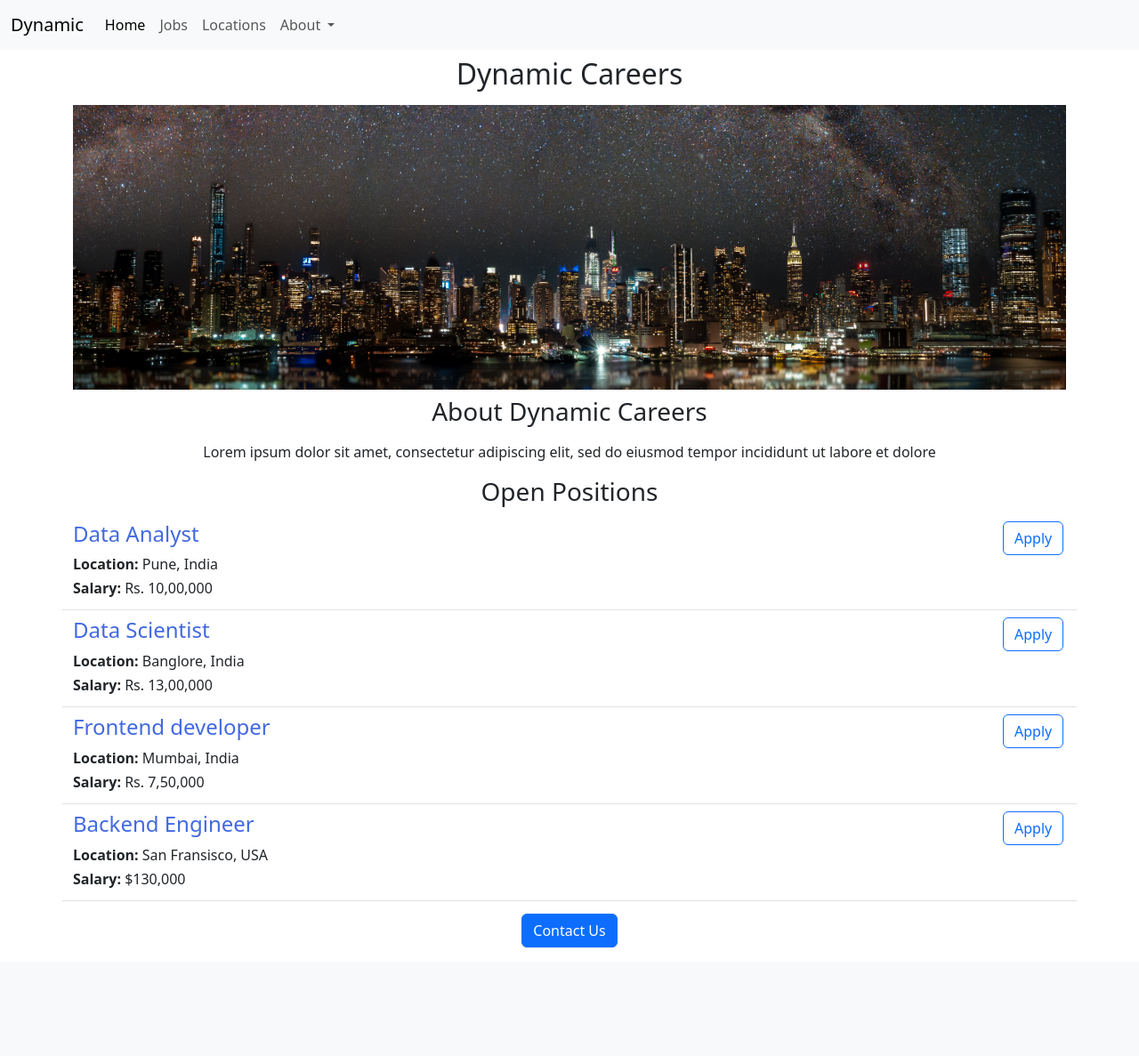
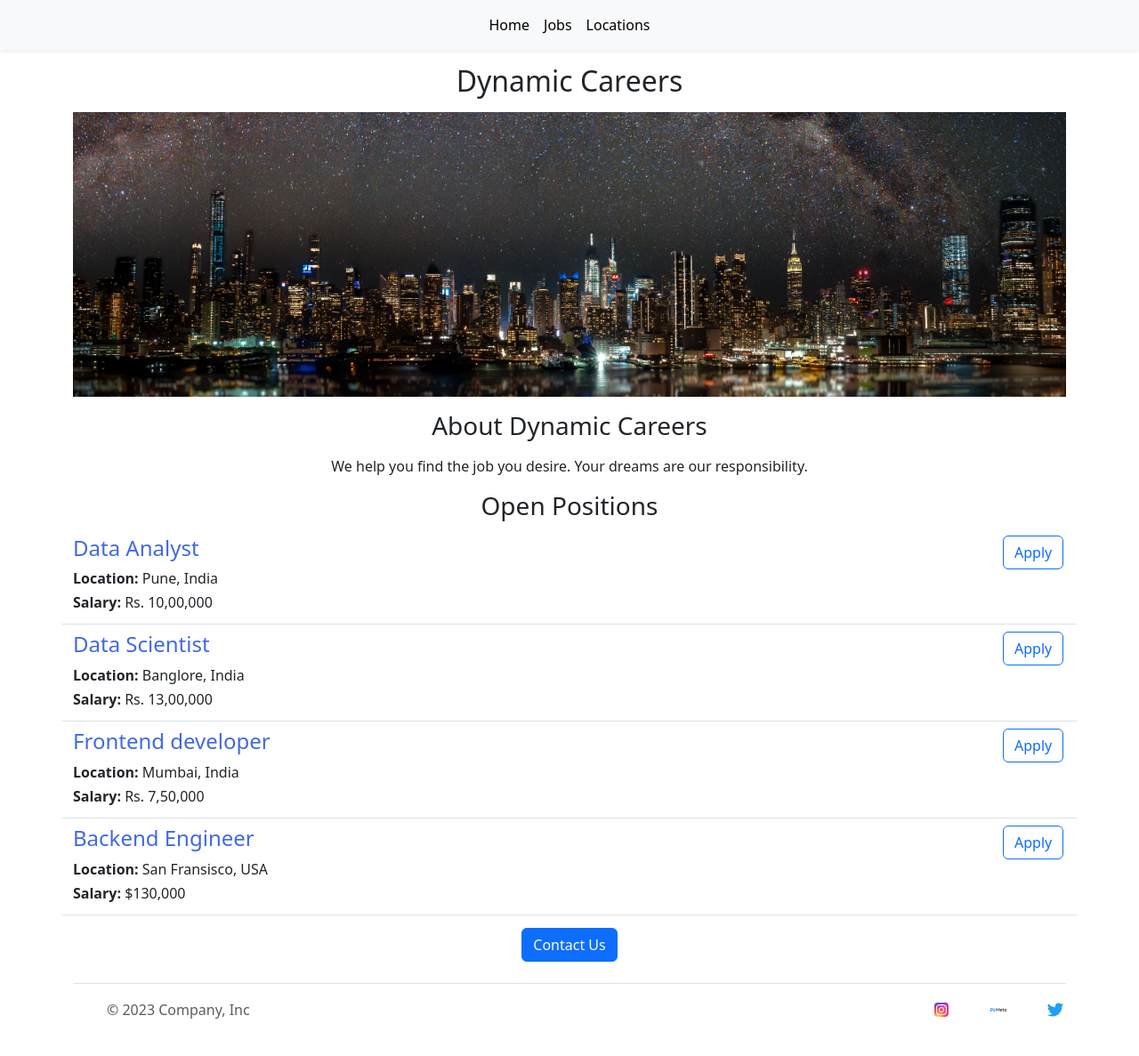
Before and after one commit to Abhiii08/job-hunt-v2, a Flask app: page / in a window 1280 px wide. Shown: the whole page at 89% size. Before the commit the page ends 1065 px from the top, so only its background shows below. Run offline with Flask 3, Linux system fonts and the light colour scheme.

Commit message:
Added footer and company slogan.

```diff
--- /dev/null
+++ b/templates/footer.html
@@ -0,0 +1,16 @@
+<div class="container">
+  <footer class="d-flex flex-wrap justify-content-between align-items-center py-3 my-4 border-top">
+    <div class="col-md-4 d-flex align-items-center">
+      <a href="/" class="mb-3 me-2 mb-md-0 text-body-secondary text-decoration-none lh-1">
+        <svg class="bi" width="30" height="24"><use xlink:href="#bootstrap"/></svg>
+      </a>
+      <span class="mb-3 mb-md-0 text-body-secondary">&copy; 2023 Company, Inc</span>
+    </div>
+
+    <ul class="nav col-md-4 justify-content-end list-unstyled d-flex">
+      <li class="ms-3"><a class="text-body-secondary" href="#"><svg class="bi" width="24" height="24"><img src="/static/Insta.svg" width="24" height="24"><use xlink:href="#twitter" src="/static/Insta.svg"/></svg></a></li>
+      <li class="ms-3"><a class="text-body-secondary" href="#"><svg class="bi" width="24" height="24">><img src="/static/Meta.svg" width="24" height="24"><use xlink:href="#instagram"/></svg></a></li>
+      <li class="ms-3"><a class="text-body-secondary" href="#"><svg class="bi" width="24" height="24">><img src="/static/Twitter.svg" width="24" height="24"><use xlink:href="#facebook"/></svg></a></li>
+    </ul>
+  </footer>
+</div>
--- a/templates/home.html
+++ b/templates/home.html
@@ -19,13 +19,13 @@
 <body>
   {% include 'navbar.html' %}
   <div class="container">
-    <h2 class="text-center mt-2 mb-3 heading">Dynamic Careers</h2>
+    <h2 class="text-center mt-3 mb-3 heading">Dynamic Careers</h2>
     <img src="/static/banner.jpg" class="img-fluid" id="banner">
-    <h3 class="text-center mt-2 mb-3 heading">About Dynamic Careers</h3>
+    <h3 class="text-center mt-3 mb-3 heading">About Dynamic Careers</h3>
     <div id="Para">
-      <p>Lorem ipsum dolor sit amet, consectetur adipiscing elit, sed               do eiusmod tempor incididunt ut labore et dolore</p>
+      <p>We help you find the job you desire. Your dreams are our responsibility.</p>
     </div>
-    <h3 class="text-center mt-2 mb-3 heading">Open Positions</h3>
+    <h3 class="text-center mt-3 mb-3 heading">Open Positions</h3>
     <div>
       {% for job in jobs%}
         {% include 'job-item.html' %}
@@ -36,5 +36,6 @@
       <button class="btn btn-primary">Contact Us</button>
     </div>
   </div>
+  {% include 'footer.html' %}
 </body>
 </html>
--- a/templates/navbar.html
+++ b/templates/navbar.html
@@ -1,31 +1,22 @@
-<nav class="navbar navbar-expand-lg bg-body-tertiary">
+<nav class="navbar navbar-expand-lg navbar-light bg-light shadow-sm fixed-top" aria-label="Tenth navbar example">
   <div class="container-fluid">
-    <a class="navbar-brand" href="home.html">Dynamic</a>
-    <button class="navbar-toggler" type="button" data-bs-toggle="collapse" data-bs-target="#navbarNavDropdown" aria-controls="navbarNavDropdown" aria-expanded="false" aria-label="Toggle navigation">
+    <button class="navbar-toggler" type="button" data-bs-toggle="collapse" data-bs-target="#navbarsExample08" aria-controls="navbarsExample08" aria-expanded="false" aria-label="Toggle navigation">
       <span class="navbar-toggler-icon"></span>
     </button>
-    <div class="collapse navbar-collapse" id="navbarNavDropdown">
+
+    <div class="collapse navbar-collapse justify-content-md-center" id="navbarsExample08">
       <ul class="navbar-nav">
         <li class="nav-item">
           <a class="nav-link active" aria-current="page" href="https://dynamic-careers-website.onrender.com/">Home</a>
         </li>
         <li class="nav-item">
-          <a class="nav-link" href="#">Jobs</a>
+          <a class="nav-link active" href="#">Jobs</a>
         </li>
         <li class="nav-item">
-          <a class="nav-link" href="#">Locations</a>
-        </li>
-        <li class="nav-item dropdown">
-          <a class="nav-link dropdown-toggle" href="#" role="button" data-bs-toggle="dropdown" aria-expanded="false">
-            About
-          </a>
-          <ul class="dropdown-menu">
-            <li><a class="dropdown-item" href="#">Contact us</a></li>
-            <li><a class="dropdown-item" href="#">Need help?</a></li>
-            <li><a class="dropdown-item" href="#">Something else here</a></li>
-          </ul>
+          <a class="nav-link active" aria-disabled="false" href="#">Locations</a>
         </li>
       </ul>
     </div>
   </div>
 </nav>
+<div style="height:56px"></div>
```
Also changed, not shown: static/Insta.svg (added), static/Meta.svg (added), static/Twitter.svg (added).
